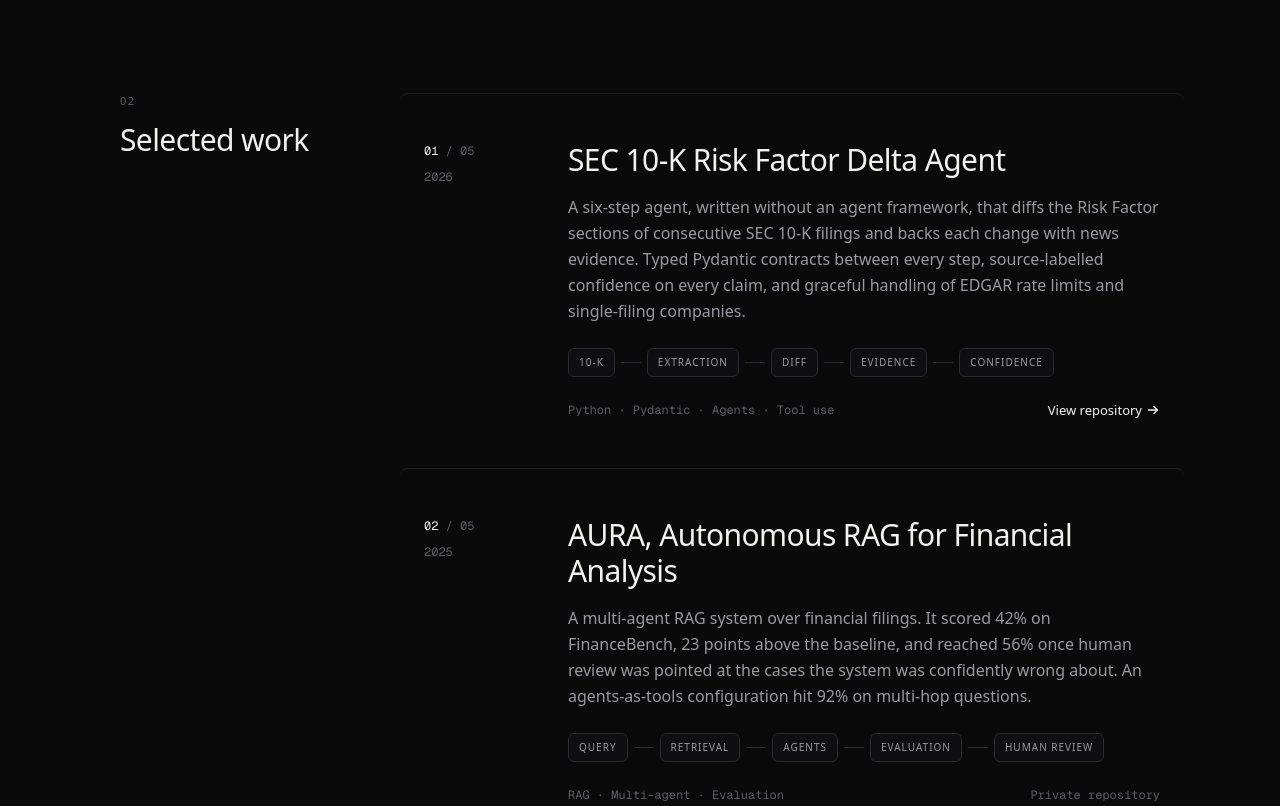
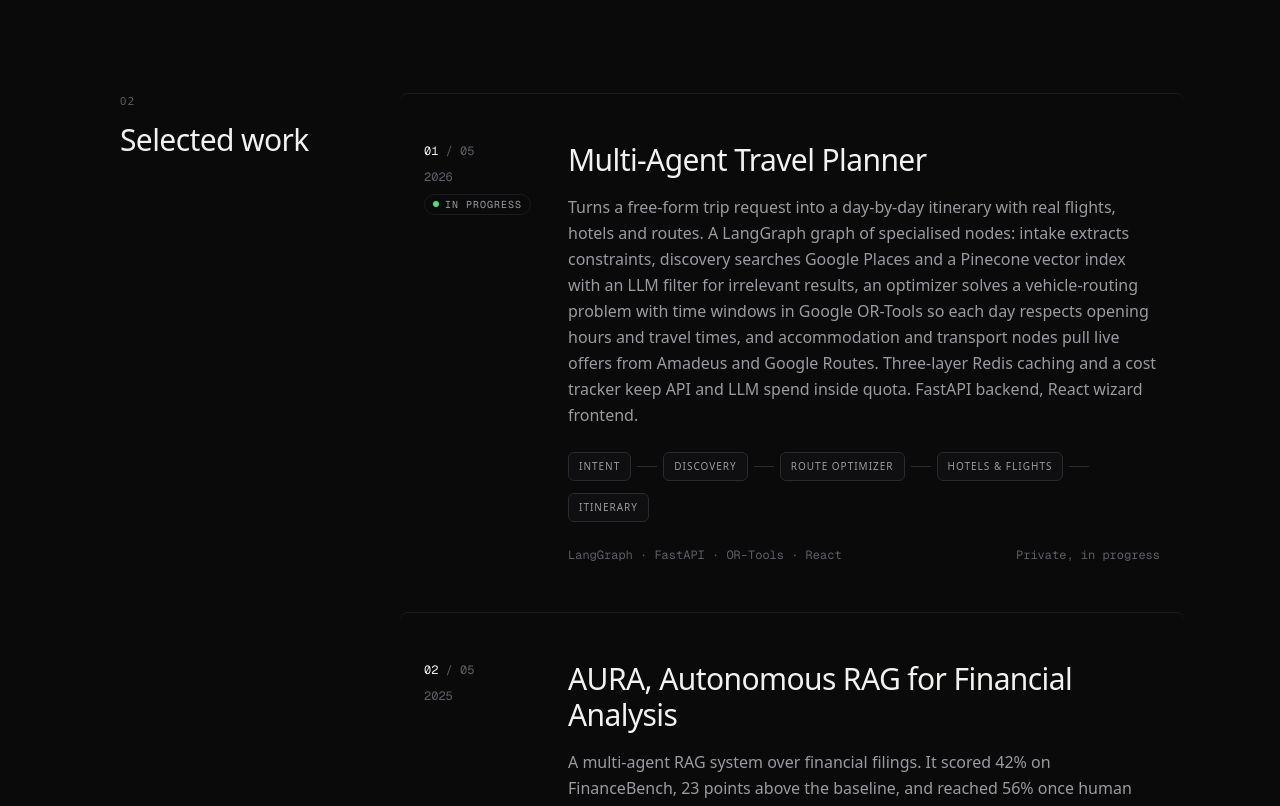
Before and after one commit to vaibhavdabas16/portfolio, a Next.js app: page / in a window 1280 px wide. Shown: the part 1460-2266 px from the top of the page. Built offline with nearby package versions, Linux system fonts and the light colour scheme.

Commit message:
content: replace the SEC risk agent with the in-progress multi-agent travel planner

```diff
--- a/src/components/ProjectRow.tsx
+++ b/src/components/ProjectRow.tsx
@@ -31,6 +31,12 @@ export default function ProjectRow({
             <span className="text-text-tertiary"> / {all}</span>
           </span>
           <span className="row-meta text-text-tertiary">{project.year}</span>
+          {project.status && (
+            <span className="inline-flex items-center gap-1.5 rounded-full border border-border px-2 py-0.5 text-[10px] uppercase tracking-[0.1em] text-text-secondary">
+              <span className="live-dot" aria-hidden />
+              {project.status}
+            </span>
+          )}
         </div>
 
         <div className="min-w-0">
@@ -97,7 +103,7 @@ export default function ProjectRow({
               )}
               {!project.repo && !project.link && (
                 <span className="font-mono text-[12px] text-text-tertiary">
-                  Private repository
+                  {project.status ? "Private, in progress" : "Private repository"}
                 </span>
               )}
             </div>
--- a/src/data/portfolio.ts
+++ b/src/data/portfolio.ts
@@ -58,21 +58,23 @@ export type Project = {
   link?: string;
   repo?: string;
   featured?: boolean;
+  /** Shown as a small badge next to the year, e.g. "In progress". */
+  status?: string;
   /** Minimal stage diagram drawn from the description. Not a claim of its own. */
   pipeline?: string[];
 };
 
 export const projects: Project[] = [
   {
-    slug: "sec-risk-delta",
-    name: "SEC 10-K Risk Factor Delta Agent",
+    slug: "travel-agent",
+    name: "Multi-Agent Travel Planner",
     description:
-      "A six-step agent, written without an agent framework, that diffs the Risk Factor sections of consecutive SEC 10-K filings and backs each change with news evidence. Typed Pydantic contracts between every step, source-labelled confidence on every claim, and graceful handling of EDGAR rate limits and single-filing companies.",
-    tags: ["Python", "Pydantic", "Agents", "Tool use"],
+      "Turns a free-form trip request into a day-by-day itinerary with real flights, hotels and routes. A LangGraph graph of specialised nodes: intake extracts constraints, discovery searches Google Places and a Pinecone vector index with an LLM filter for irrelevant results, an optimizer solves a vehicle-routing problem with time windows in Google OR-Tools so each day respects opening hours and travel times, and accommodation and transport nodes pull live offers from Amadeus and Google Routes. Three-layer Redis caching and a cost tracker keep API and LLM spend inside quota. FastAPI backend, React wizard frontend.",
+    tags: ["LangGraph", "FastAPI", "OR-Tools", "React"],
     year: "2026",
-    repo: "https://github.com/vaibhavdabas16/sec-risk-deltaagent",
+    status: "In progress",
     featured: true,
-    pipeline: ["10-K", "Extraction", "Diff", "Evidence", "Confidence"],
+    pipeline: ["Intent", "Discovery", "Route optimizer", "Hotels & flights", "Itinerary"],
   },
   {
     slug: "aura",
```
